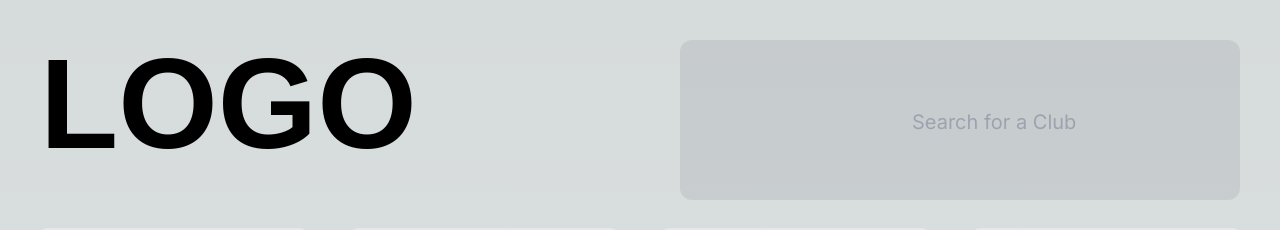
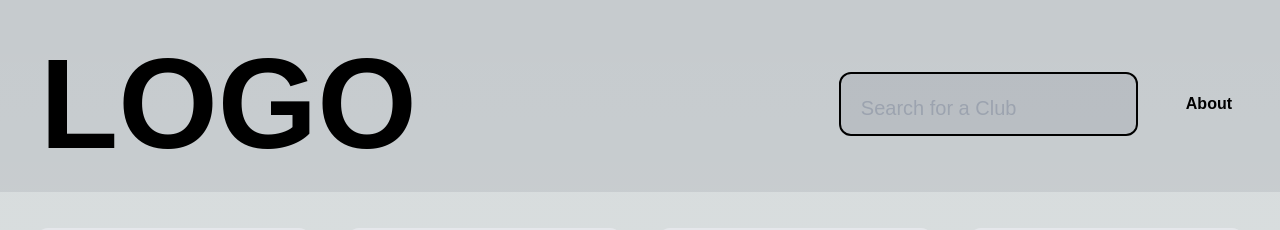
Before and after one commit to SStealthyDevelops/OpenClubSoftware, a Next.js app: page / in a window 1280 px wide. Shown: the top 230 px of the page. Built offline with nearby package versions, Linux system fonts and the light colour scheme.

Commit message:
Working on navbar and header

```diff
--- /dev/null
+++ b/app/about/page.tsx
@@ -0,0 +1,6 @@
+export default function AboutPage() {
+    return (
+        <>
+        </>
+    )
+}
--- a/app/components/Header.tsx
+++ b/app/components/Header.tsx
@@ -8,34 +8,49 @@
  * - Category selector (exclusive + singular search)
  * -
  */
-import {TextField} from "@mui/material";
+import Link from "next/link";
+import React from "react";
 
 export default function Header() {
     return (
-        <div className="w-screen h-48 grid grid-cols-2 flex-row items-center">
+        <div className="w-screen h-48 grid grid-cols-2 flex-row items-center bg-gray-500 bg-opacity-15">
             <div className="h-full flex"> {/*LOGO PLACEHOLDER*/}
                 <h1 className="title m-10 text-9xl">LOGO</h1>
             </div>
-            <div className="h-fit p-12 rounded-xl flex items-center justify-end m-10 bg-gray-500 bg-opacity-15">
-                <SearchBar />
+            <div className="p-12 rounded-xl flex items-center justify-end gap-12">
+                <SearchBar onUpdate={(v) => console.log(v) }/>
                 <Navbar />
             </div> {/* SEARCHBAR */}
         </div>
     )
 }
 
-function SearchBar() {
+
+interface SearchBarProps {
+    onUpdate: (value: string) => void;
+}
+const SearchBar: React.FC<SearchBarProps> = ({ onUpdate }) => {
+    "use client";
     return (
-        <>
-            <textarea maxLength={32} wrap="off" name="clubSearch" placeholder="Search for a Club"
-                      className="resize-none rounded-xl bg-opacity-0 bg-white font-inter text-xl flex relative p-5 h-16 "/>
-        </>
+            <textarea
+                maxLength={32}
+                wrap="off"
+                autoCapitalize="off"
+                autoComplete="off"
+                name="clubSearch"
+                placeholder="Search for a Club"
+                className="resize-none rounded-xl bg-opacity-15 bg-gray-500 border-2 border-[--accent-color] montserrat text-xl p-5 h-16 flex items-center justify-center focus:outline-none focus:border-[--accent-color] focus:scale-105 duration-500 focus:shadow-lg"
+                onKeyUp={(e) => {
+                    onUpdate((e.target as HTMLTextAreaElement).value);
+                }}
+            />
     )
 }
 
 function Navbar() {
     return (
-        <>
-        </>
+        <Link href="/about">
+            <p className="title hover:underline hover:scale-105 decoration-2">About</p>
+        </Link>
     )
 }
--- a/app/globals.css
+++ b/app/globals.css
@@ -17,7 +17,7 @@
     --card-background-end-rgb: 45, 45, 45;
     --font-title: "Montserrat", sans-serif;
     --font-text: "Roboto", sans-serif;
-    --accent-color: #000
+    --accent-color: #fff
   }
 }
 
@@ -29,6 +29,7 @@ body {
       rgb(var(--background-end-rgb))
     )
     rgb(var(--background-start-rgb));
+  overflow: hidden
 }
 
 @layer utilities {
@@ -40,6 +41,10 @@ body {
 .title {
   font-family: Montserrat, sans-serif;
   font-weight: bold;
+}
+
+.montserrat {
+  font-family: Montserrat, sans-serif;
 }
 
 p {
--- a/app/page.tsx
+++ b/app/page.tsx
@@ -33,7 +33,7 @@ function ClubGrid() {
         });
     }
     return (
-        <>
+
             <main className="min-h-screen items-center justify-between m-5">
                 <div className="grid grid-cols-1 h-fit w-full md:grid-cols-2 xl:grid-cols-4 gap-1">
                     {
@@ -44,6 +44,6 @@ function ClubGrid() {
                     }
                 </div>
             </main>
-        </>
+
     );
 }
```
